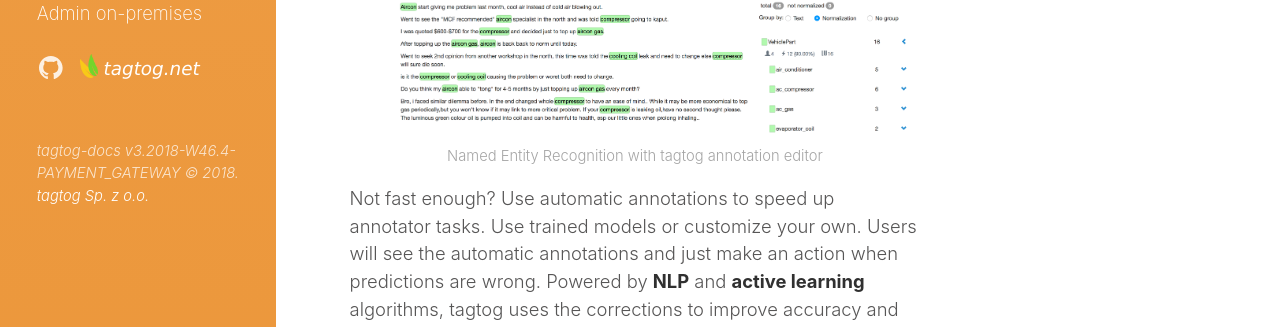
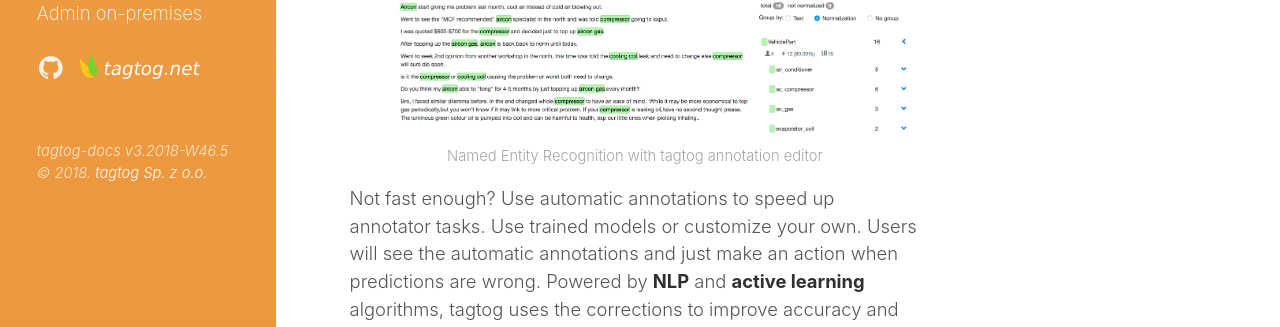
Before and after one commit to tagtogorg/tagtog-doc, a Jekyll site: the page built from index.html, in a window 1280 px wide. Shown: the part 1152-1479 px from the top of the page. Built offline with Jekyll 4.4.1, drawn with Linux system fonts in a browser that asks for light colours; nearby versions of some CDN libraries; the list of posts is cut into pages by our own code.

Commit message:
Bump version: 3.2018-W46.5 ️

```diff
--- a/_config.yml
+++ b/_config.yml
@@ -63,7 +63,7 @@ plugins:
   - jemoji
 
 # Custom vars
-version: 3.2018-W46.4-PAYMENT_GATEWAY
+version: 3.2018-W46.5
 sidebar_home_link:  true
 search_page:   false
 # sidebar_blog_link:  '/blog'   # By default, your home page is your blog
```
Also changed, not shown: updates.md (+2 -2 lines), 1 other file.
